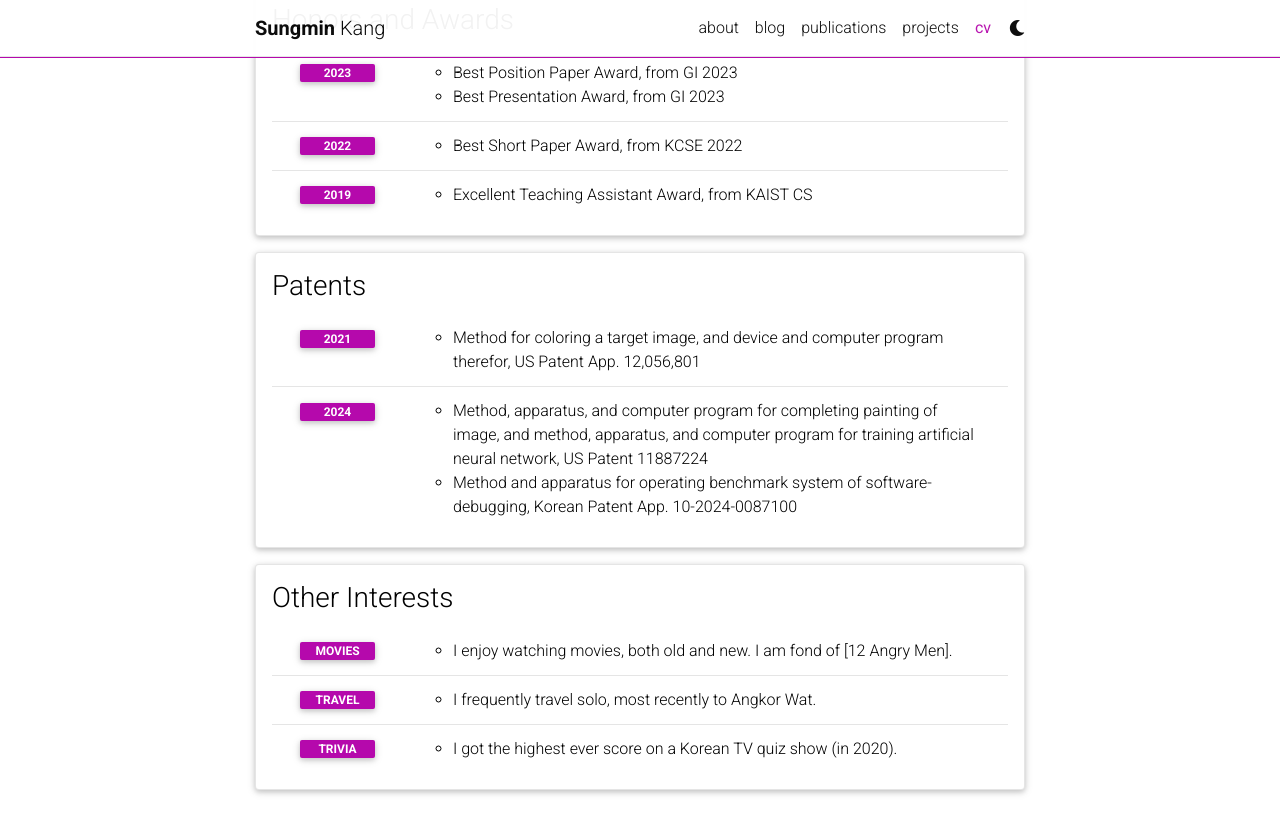
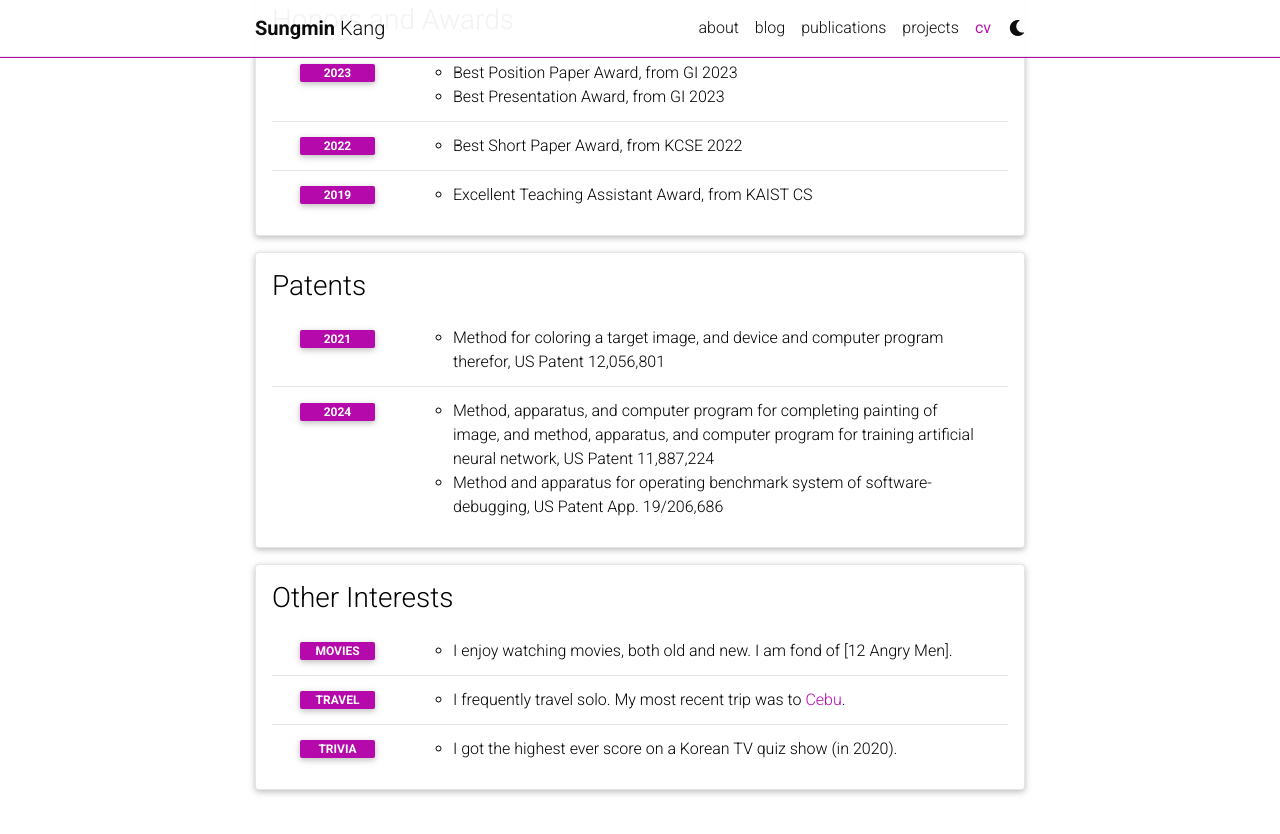
Before and after one commit to smkang96/smkang96.github.io, a Jekyll site: the page built from _pages/cv.md, in a window 1280 px wide and 900 px high, scrolled down 1583 px. Shown: the top 834 px of the window. Built offline with Jekyll 4.4.1, drawn with Linux system fonts in a browser that asks for light colours; comment, search, counter and statistics services are not loaded; a style sheet for code colours, icons or effects is not loaded.

Commit message:
update patent and travel info

```diff
--- a/_data/cv.yml
+++ b/_data/cv.yml
@@ -80,11 +80,11 @@
   contents:
     - year: 2021
       items:
-        - Method for coloring a target image, and device and computer program therefor, US Patent App. 12,056,801
+        - Method for coloring a target image, and device and computer program therefor, US Patent 12,056,801
     - year: 2024
       items:
-        - Method, apparatus, and computer program for completing painting of image, and method, apparatus, and computer program for training artificial neural network, US Patent 11887224
-        - Method and apparatus for operating benchmark system of software-debugging, Korean Patent App. 10-2024-0087100
+        - Method, apparatus, and computer program for completing painting of image, and method, apparatus, and computer program for training artificial neural network, US Patent 11,887,224
+        - Method and apparatus for operating benchmark system of software-debugging, US Patent App. 19/206,686
 
 - title: Other Interests
   type: time_table
@@ -94,7 +94,7 @@
         - I enjoy watching movies, both old and new. I am fond of [12 Angry Men].
     - year: TRAVEL
       items:
-        - I frequently travel solo, most recently to Angkor Wat.
+        - I frequently travel solo. My most recent trip was to <a href="https://en.wikivoyage.org/wiki/Cebu_Province">Cebu</a>.
     - year: TRIVIA
       items:
         - I got the highest ever score on a Korean TV quiz show (in 2020).
```
